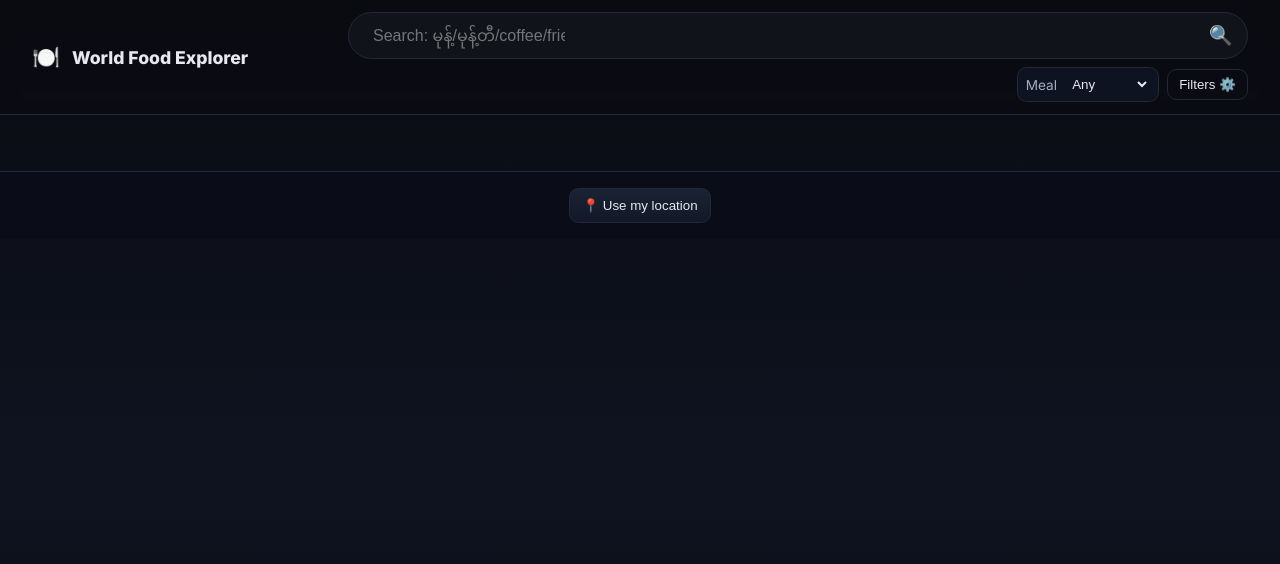
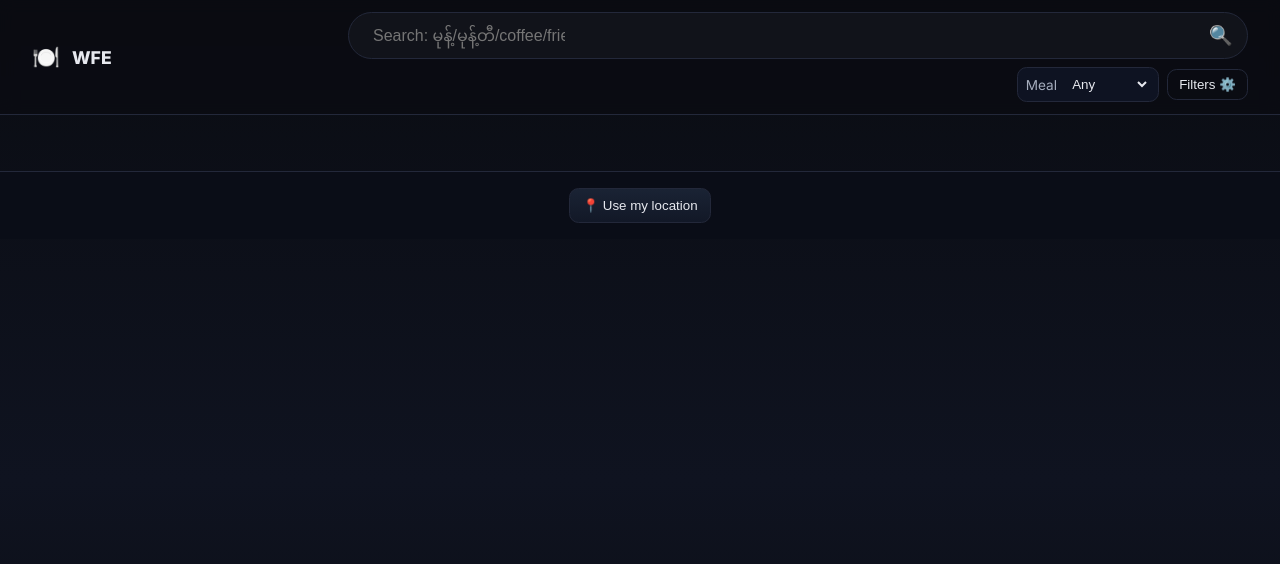
Before and after one commit to Minmaung0307/foodfinder, a plain HTML site: page public/index.html in a window 1280 px wide. Drawn offline with Linux system fonts and the light colour scheme; some packages are replaced by stand-ins of ours.

Commit message:
updated WFE

```diff
--- a/public/index.html
+++ b/public/index.html
@@ -3,7 +3,7 @@
 <head>
   <meta charset="UTF-8" />
   <meta name="viewport" content="width=device-width, initial-scale=1" />
-  <title>World Food Explorer</title>
+  <title>WorldFoodExplorer</title>
   <link rel="stylesheet" href="styles.css" />
   <link rel="preconnect" href="https://fonts.googleapis.com">
   <link rel="preconnect" href="https://fonts.gstatic.com" crossorigin>
@@ -11,7 +11,7 @@
 </head>
 <body>
   <header class="topbar">
-    <div class="brand"><span class="logo">🍽️</span><h1>World Food Explorer</h1></div>
+    <div class="brand"><span class="logo">🍽️</span><h1>WFE</h1></div>
 
     <!-- Search + Controls in topbar -->
     <div class="topbar-controls">
```
